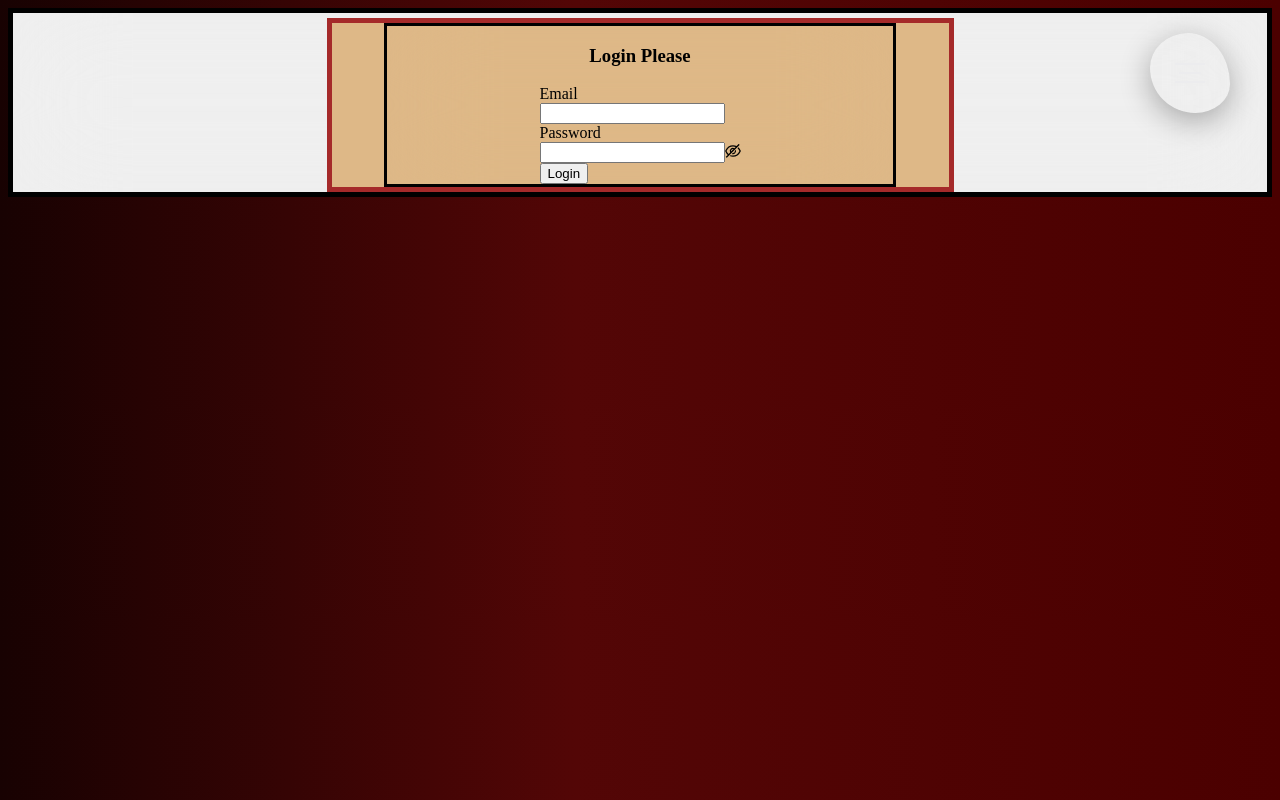
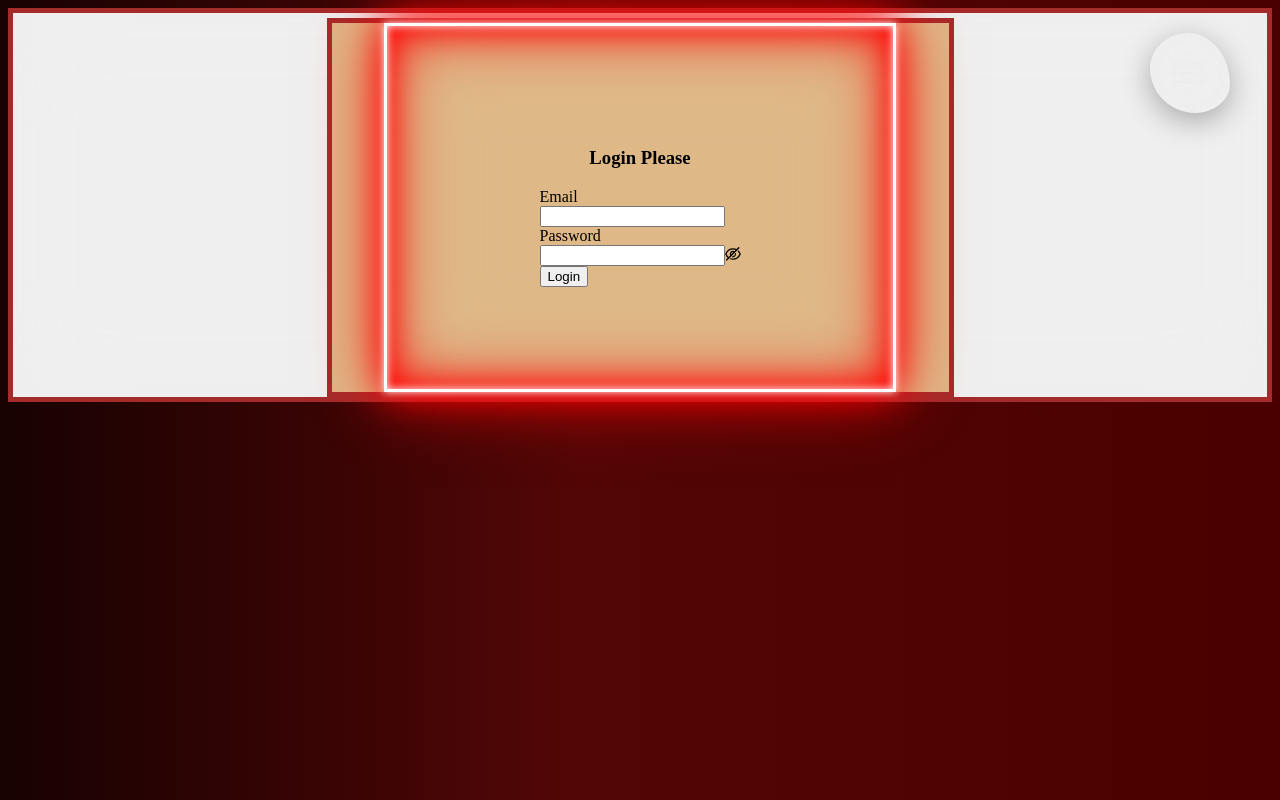
Before and after one commit to Arthur1112/ridefile-react-frontend-final-project, a React (Create React App) app: page /profile in a window 1280 px wide. Built offline with nearby package versions, Linux system fonts and the light colour scheme; no server answers.

Commit message:
added neon border

```diff
--- a/src/styling/loginPage.css
+++ b/src/styling/loginPage.css
@@ -1,8 +1,3 @@
-body {
-  border-style: solid;
-  border-color: black;
-}
-
 .loginSection {
   display: grid;
   justify-content: center;
@@ -11,4 +6,42 @@ body {
   width: 40vw;
   border-style: solid;
   border-color: black;
+  animation: flicker 2s infinite alternate;
+  padding: 20%;
+  --neon-border-color: rgb(255, 0, 0);
+  border: 0.2rem solid #fff;
+  text-shadow: -0.0075em 0.0075em 0 rgba(0, 0, 0, 0.24),
+    0.005em 0.005em 0 rgba(0, 0, 0, 10%), 0.01em 0.01em 0 rgba(0, 0, 0, 12%),
+    0.015em 0.015em rgba(0, 0, 0, 14%), 0.02em 0.02em 0 rgba(0, 0, 0, 16%),
+    0.025em 0.025em 0 rgba(0, 0, 0, 18%), 0.03em 0.03em 0 rgba(0, 0, 0, 40%),
+    0.035em 0.035em 0 rgba(0, 0, 0, 12%);
+  box-shadow: 0 0 0.2rem #fff, 0 0 0.2rem #fff, 0 0 2rem #fe1313,
+    0 0 0.8rem #fe1313, 0 0 2.8rem #fe1313, inset 0 0 1.3rem #fe1313;
 }
+
+@keyframes flicker {
+  0%,
+  19%,
+  21%,
+  23%,
+  25%,
+  54%,
+  56%,
+  100% {
+    text-shadow: -0.2rem -0.2rem 1rem #fff, 0.2rem 0.2rem 1rem #fff,
+      0 0 2rem var(--neon-text-color), 0 0 4rem var(--neon-text-color),
+      0 0 6rem var(--neon-text-color), 0 0 8rem var(--neon-text-color),
+      0 0 10rem var(--neon-text-color);
+
+    box-shadow: 0 0 0.5rem #fff, inset 0 0 0.5rem #fff,
+      0 0 2rem var(--neon-border-color), inset 0 0 2rem var(--neon-border-color),
+      0 0 4rem var(--neon-border-color), inset 0 0 4rem var(--neon-border-color);
+  }
+
+  20%,
+  24%,
+  55% {
+    text-shadow: none;
+    box-shadow: none;
+  }
+}
```
